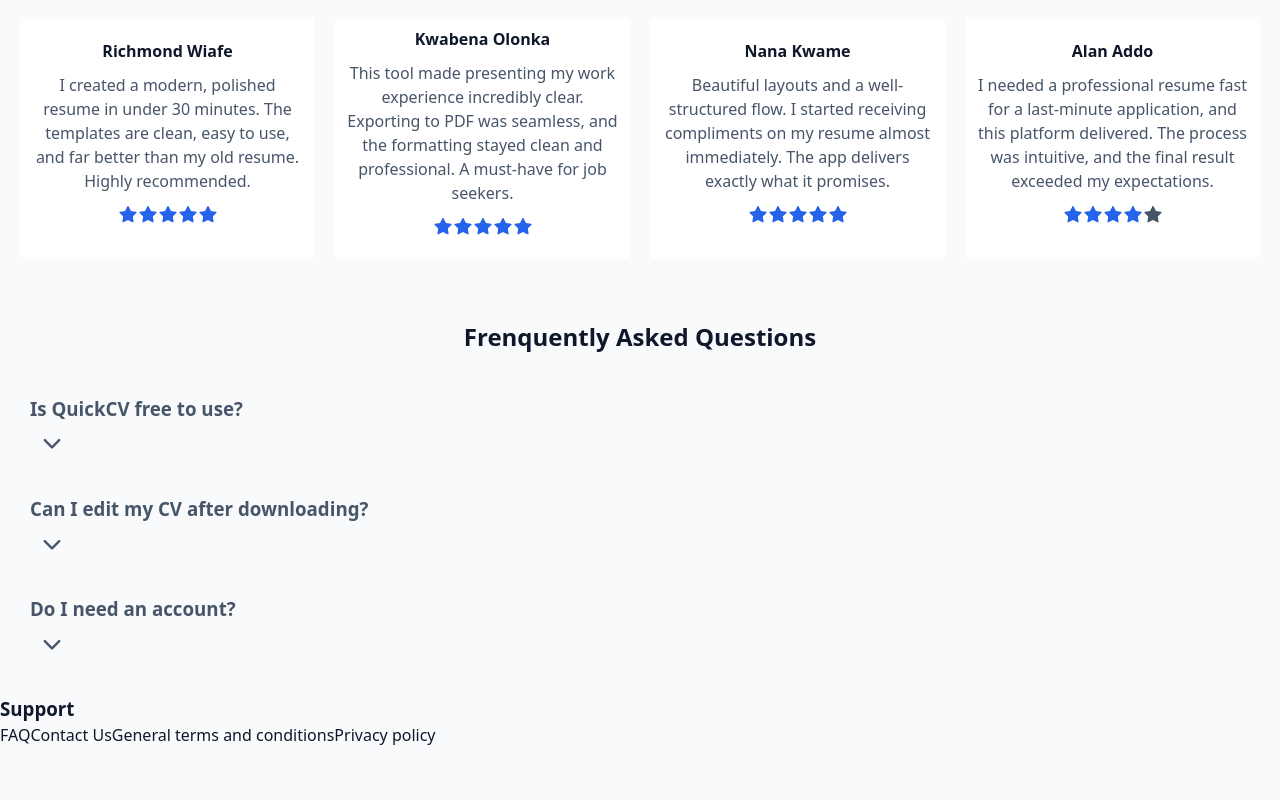
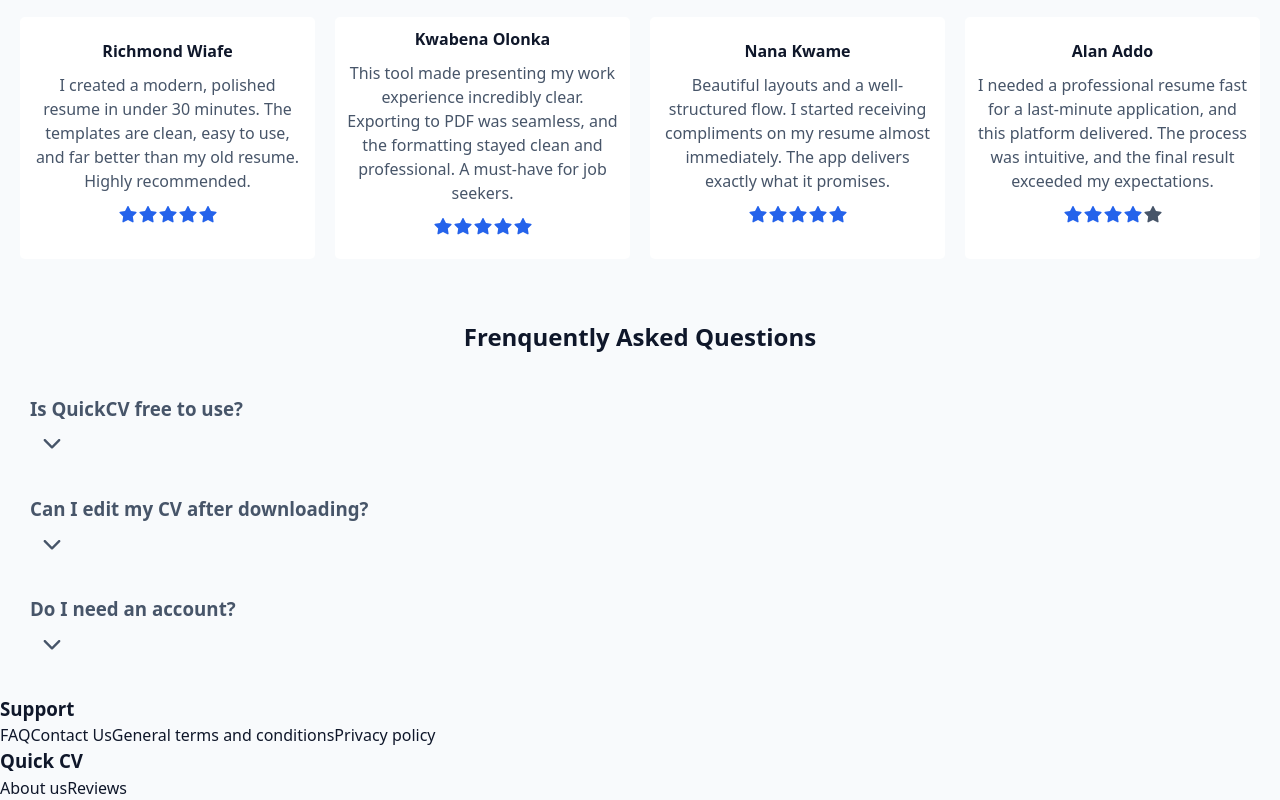
Before and after one commit to 4wiafe/cv-builder, a React (Vite) app in the folder cv-application/: page / in a window 1280 px wide. Shown: the part 1998-2798 px from the top of the page. Before the commit the page ends 2745 px from the top, so only its background shows below. Built offline with nearby package versions, Linux system fonts and the light colour scheme.

Commit message:
Add about and review links

```diff
--- a/cv-application/src/pages/LandingPage/Footer.jsx
+++ b/cv-application/src/pages/LandingPage/Footer.jsx
@@ -8,6 +8,12 @@ export default function Footer() {
         <a href="#">General terms and conditions</a>
         <a href="#">Privacy policy</a>
       </div>
+
+      <div className="qcv-container">
+        <h3 className="qcv">Quick CV</h3>
+        <a href="#">About us</a>
+        <a href="#">Reviews</a>
+      </div>
     </footer>
   );
 }
```
